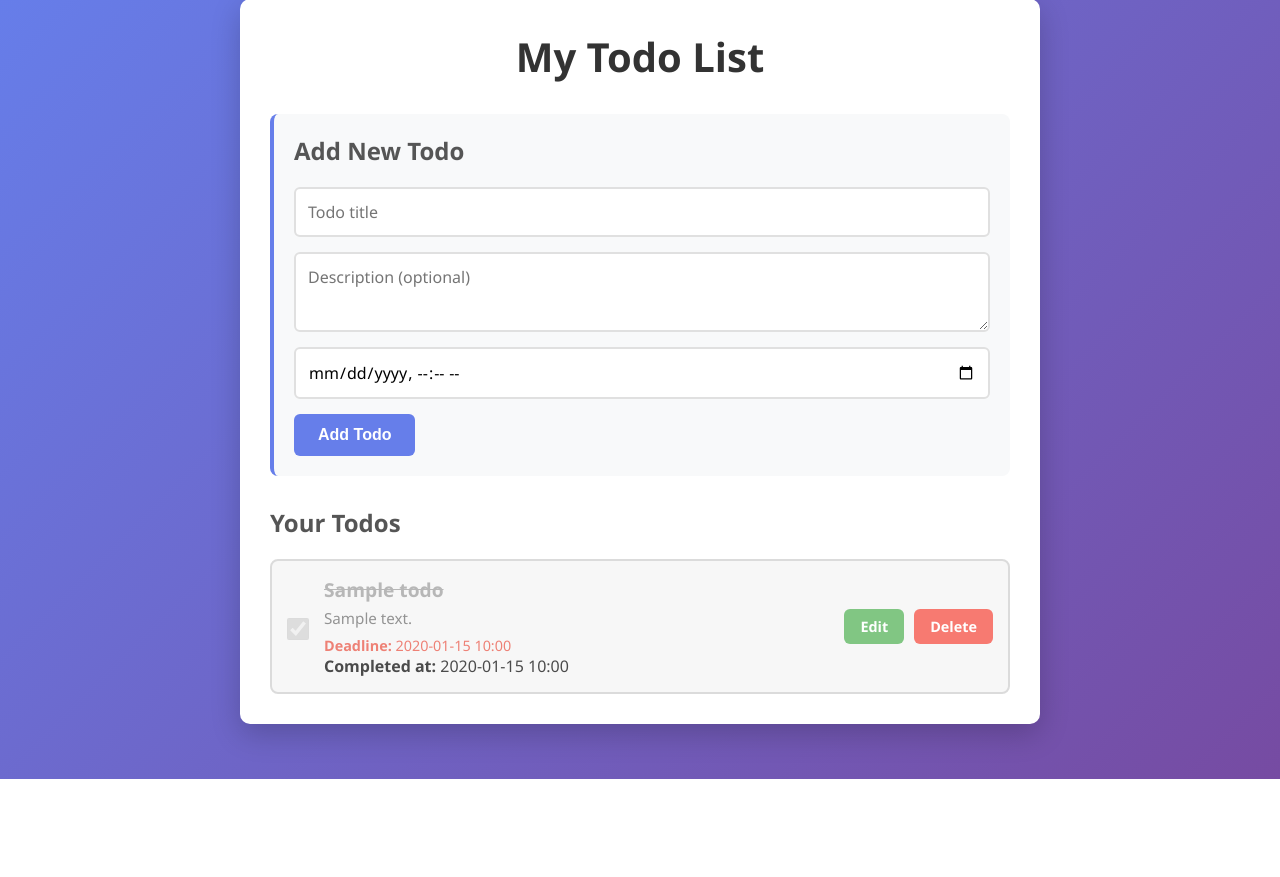
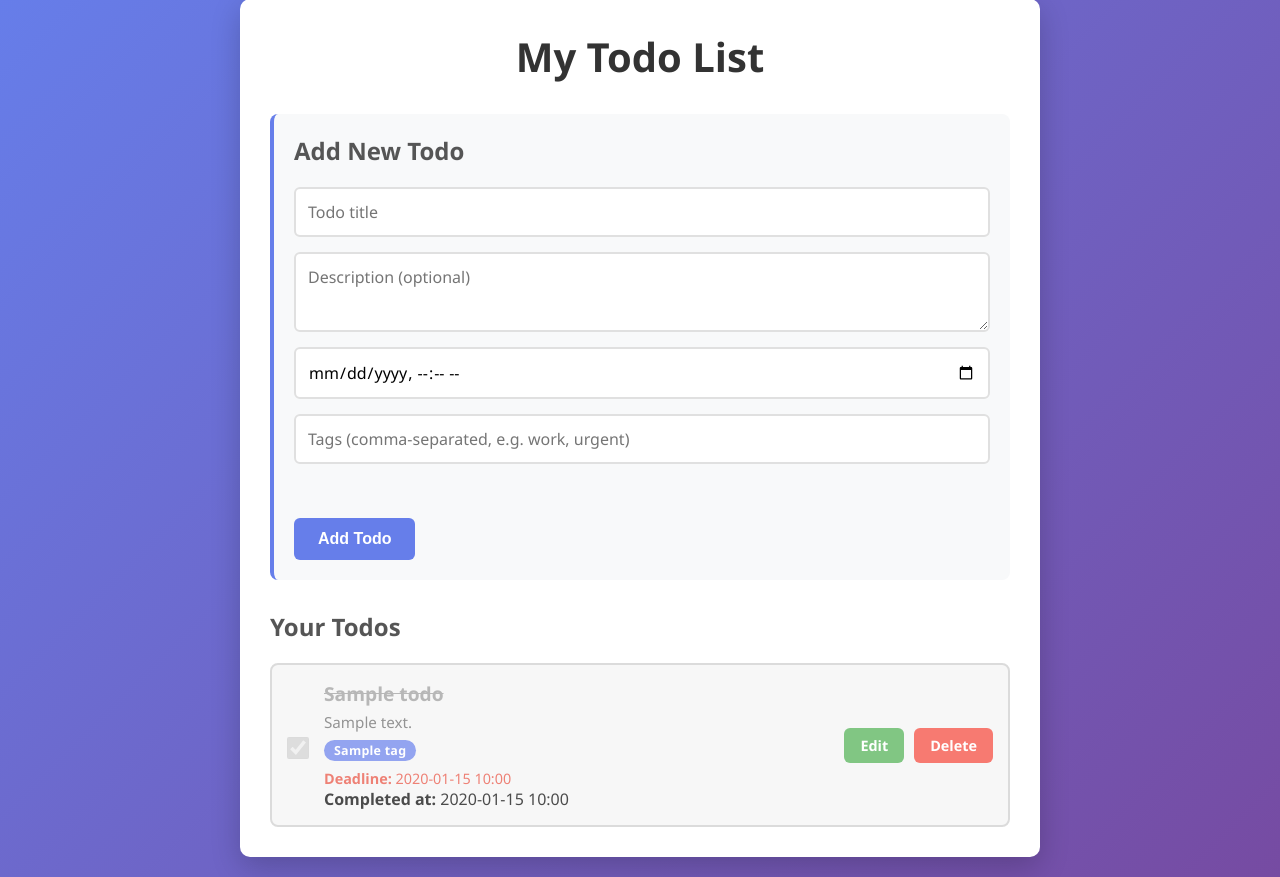
Before and after one commit to rakeshk24/todo-app, a Flask app: page / in a window 1280 px wide. Shown: the part 21-898 px from the top of the page. Before the commit the page ends 800 px from the top, so only its background shows below. Run offline with Flask 3, Linux system fonts and the light colour scheme; tables that the repository leaves empty hold one stand-in row (values such as "Sample post").

Commit message:
add tags to todos

```diff
--- a/app.py
+++ b/app.py
@@ -1,5 +1,6 @@
 from flask import Flask, render_template, request, redirect, url_for, jsonify
 from flask_sqlalchemy import SQLAlchemy
+from sqlalchemy.orm import joinedload
 from datetime import datetime
 import os
 
@@ -15,6 +16,15 @@ app.config['SQLALCHEMY_TRACK_MODIFICATIONS'] = False
 
 db = SQLAlchemy(app)
 
+todo_tags = db.Table('todo_tags',
+    db.Column('todo_id', db.Integer, db.ForeignKey('todo.id'), primary_key=True),
+    db.Column('tag_id', db.Integer, db.ForeignKey('tag.id'), primary_key=True)
+)
+
+class Tag(db.Model):
+    id = db.Column(db.Integer, primary_key=True)
+    name = db.Column(db.String(50), nullable=False, unique=True)
+
 # Database model
 class Todo(db.Model):
     id = db.Column(db.Integer, primary_key=True)
@@ -24,6 +34,7 @@ class Todo(db.Model):
     completed = db.Column(db.Boolean, default=False)
     completed_at = db.Column(db.DateTime, nullable=True)
     created_at = db.Column(db.DateTime, default=datetime.utcnow)
+    tags = db.relationship('Tag', secondary=todo_tags, lazy='select')
 
     def to_dict(self):
         return {
@@ -33,17 +44,32 @@ class Todo(db.Model):
             'deadline': self.deadline.strftime('%Y-%m-%d %H:%M') if self.deadline else None,
             'completed': self.completed,
             'completed_at': self.completed_at.strftime('%Y-%m-%d %H:%M') if self.completed_at else None,
-            'created_at': self.created_at.strftime('%Y-%m-%d %H:%M')
+            'created_at': self.created_at.strftime('%Y-%m-%d %H:%M'),
+            'tags': [t.name for t in self.tags]
         }
 
 # Create tables
 with app.app_context():
     db.create_all()
 
+def parse_tags(tags_str):
+    try:
+        parts = [t.strip() for t in tags_str.split(',') if t.strip()]
+        result = []
+        for name in parts:
+            tag = Tag.query.filter_by(name=name).first()
+            if not tag:
+                tag = Tag(name=name)
+                db.session.add(tag)
+            result.append(tag)
+        return result
+    except Exception:
+        return []
+
 # Routes
 @app.route('/')
 def index():
-    todos = Todo.query.order_by(Todo.created_at.desc()).all()
+    todos = Todo.query.options(joinedload(Todo.tags)).order_by(Todo.created_at.desc()).all()
     return render_template('index.html', todos=todos)
 
 @app.route('/add', methods=['POST'])
@@ -51,17 +77,12 @@ def add_todo():
     title = request.form.get('title')
     description = request.form.get('description')
     deadline = request.form.get('deadline')
+    tags_str = request.form.get('tags', '')
 
     if not title:
         return redirect(url_for('index'))
 
     deadline_obj = None
-    # if deadline:
-    #     try:
-    #         deadline_obj = datetime.strptime(deadline, '%Y-%m-%dT%H:%M')
-    #     except ValueError:
-    #         pass
-
     if deadline:
         try:
             deadline_obj = datetime.strptime(deadline, '%Y-%m-%dT%H:%M')
@@ -71,6 +92,8 @@ def add_todo():
         deadline_obj = datetime.strptime(get_today_date(), '%Y-%m-%d')
 
     new_todo = Todo(title=title, description=description, deadline=deadline_obj)
+    if tags_str:
+        new_todo.tags = parse_tags(tags_str)
     db.session.add(new_todo)
     db.session.commit()
 
@@ -102,6 +125,7 @@ def edit_todo(todo_id):
         todo.title = request.form.get('title', todo.title)
         todo.description = request.form.get('description', todo.description)
         deadline = request.form.get('deadline')
+        tags_str = request.form.get('tags', '')
 
         if deadline:
             try:
@@ -111,6 +135,7 @@ def edit_todo(todo_id):
         else:
             todo.deadline = None
 
+        todo.tags = parse_tags(tags_str) if tags_str else []
         db.session.commit()
         return redirect(url_for('index'))
 
--- a/static/style.css
+++ b/static/style.css
@@ -221,6 +221,31 @@ textarea.input-field {
     font-size: 1.1em;
 }
 
+/* Tags */
+.todo-tags {
+    display: flex;
+    flex-wrap: wrap;
+    gap: 6px;
+    margin-bottom: 8px;
+}
+
+.tag {
+    background: #667eea;
+    color: white;
+    border-radius: 12px;
+    padding: 2px 10px;
+    font-size: 0.78em;
+    font-weight: 600;
+    letter-spacing: 0.02em;
+}
+
+.tag-preview {
+    display: flex;
+    flex-wrap: wrap;
+    gap: 6px;
+    min-height: 24px;
+}
+
 /* Responsive Design */
 @media (max-width: 600px) {
     .container {
--- a/templates/index.html
+++ b/templates/index.html
@@ -31,6 +31,14 @@
                     name="deadline"
                     class="input-field"
                 />
+                <input
+                    type="text"
+                    id="tags-input"
+                    name="tags"
+                    placeholder="Tags (comma-separated, e.g. work, urgent)"
+                    class="input-field"
+                />
+                <div id="tag-preview" class="tag-preview"></div>
                 <button type="submit" class="btn btn-primary">Add Todo</button>
             </form>
         </div>
@@ -54,6 +62,13 @@
                                     <h3 class="todo-title">{{ todo.title }}</h3>
                                     {% if todo.description %}
                                         <p class="todo-description">{{ todo.description }}</p>
+                                    {% endif %}
+                                    {% if todo.tags %}
+                                        <div class="todo-tags">
+                                            {% for tag in todo.tags %}
+                                                <span class="tag">{{ tag.name }}</span>
+                                            {% endfor %}
+                                        </div>
                                     {% endif %}
                                     {% if todo.deadline %}
                                         <p class="todo-deadline">
@@ -79,5 +94,18 @@
             {% endif %}
         </div>
     </div>
+
+    <script>
+        document.getElementById('tags-input').addEventListener('input', function() {
+            var preview = document.getElementById('tag-preview');
+            preview.innerHTML = '';
+            this.value.split(',').forEach(function(tag) {
+                var t = tag.trim();
+                if (t) {
+                    preview.innerHTML += '<span class="tag">' + t + '</span>';
+                }
+            });
+        });
+    </script>
 </body>
 </html>
```
Also changed, not shown: templates/edit.html (+7 -0 lines).
